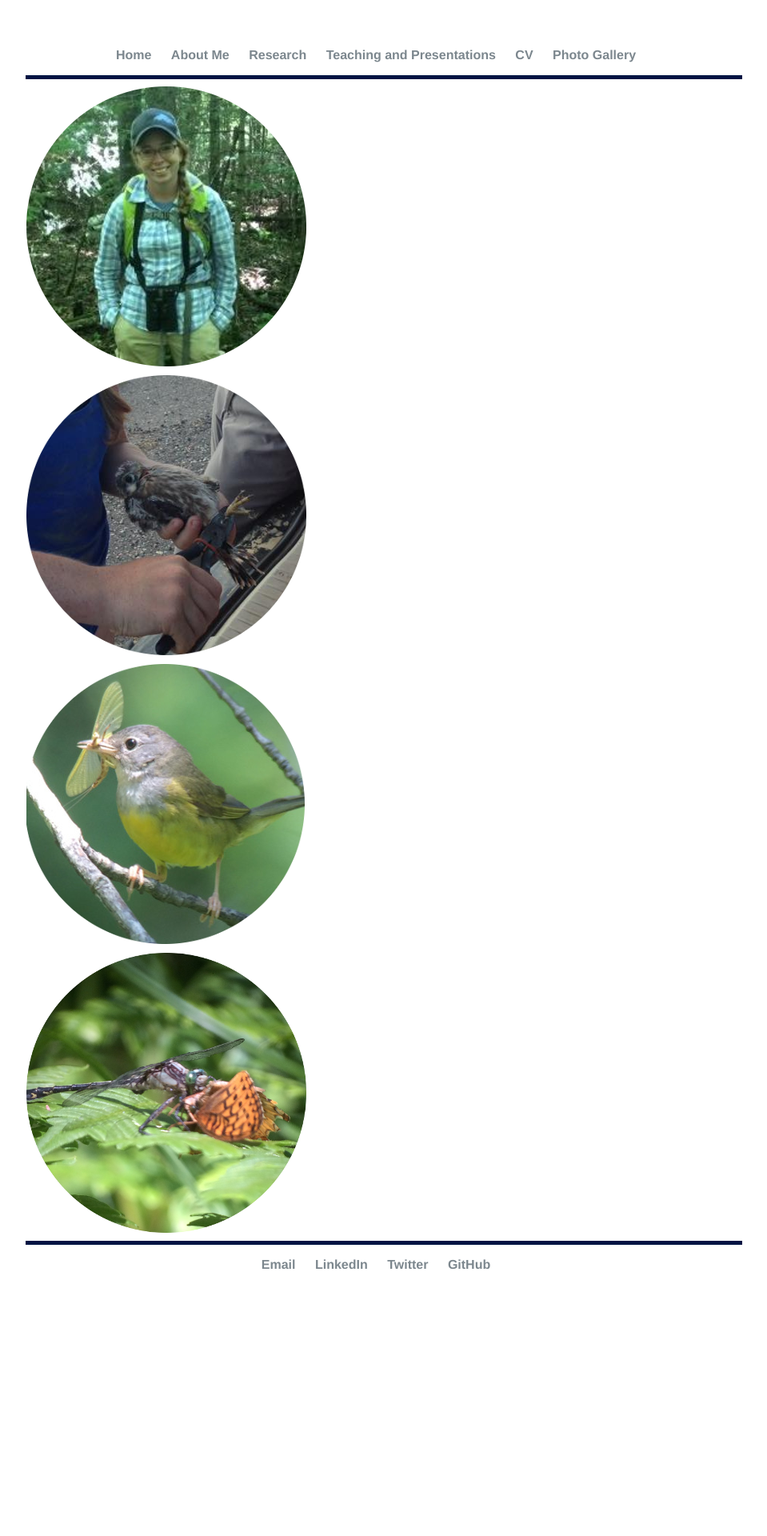
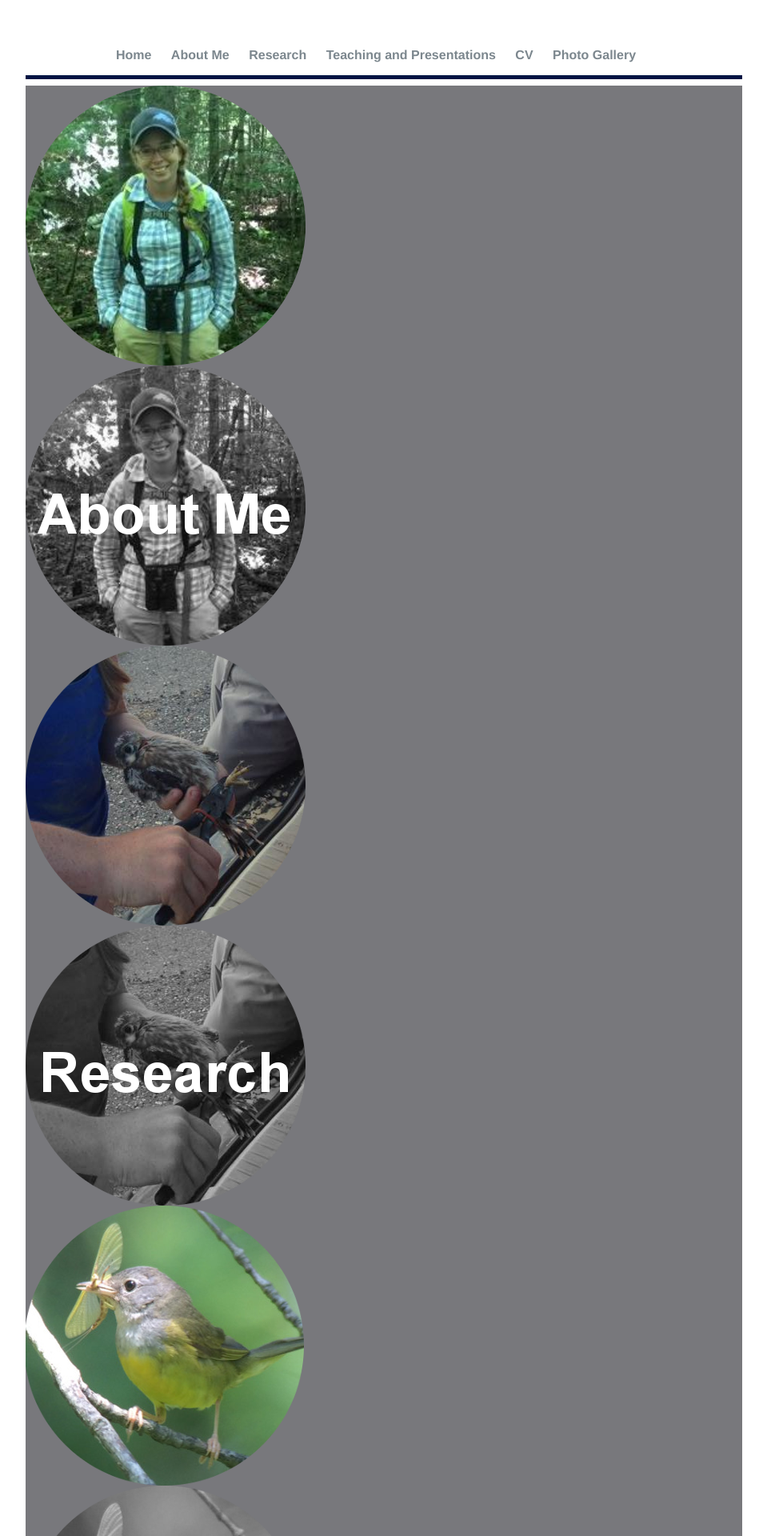
Before and after one commit to elizagrames/elizagrames.github.io, a Jekyll site: the page built from index.html, in a window 1280 px wide. Shown: the top 1920 px of the page at 80% size, without its empty margins (160-1119 px from the left). Built offline with Jekyll 4.4.1, drawn with Linux system fonts in a browser that asks for light colours; before the commit the page ends 1650 px from its top, so only the background shows below that.

Commit message:
Update index.html

```diff
--- a/index.html
+++ b/index.html
@@ -66,21 +66,29 @@ top: 0;
   z-index: 50;
 }
 
+	.button-image {
+    display: block;
+    cursor: default;
+	background-color: #78787c;
+}
+.button-image:hover img { opacity : .5; }
+.button-image img { display: block; }
+
 </style>
 
 <div class="gallerycontainer">
-<a class="thumbnail" href="/about">
+<a class="button-image" href="/about">
 <img src="https://github.com/elizagrames/elizagrames.github.io/blob/master/images/me.png?raw=true" border="0" /><span>
   <img src="https://github.com/elizagrames/elizagrames.github.io/blob/master/images/me-bw.png?raw=true" />
-		</span></a><a class="thumbnail" href="/research">
+		</span></a><a class="button-image" href="/research">
 	<img src="https://github.com/elizagrames/elizagrames.github.io/blob/master/images/AMKE-chick.png?raw=true" border="0" /><span>
   <img src="https://github.com/elizagrames/elizagrames.github.io/blob/master/images/AMKE-bw.png?raw=true" />
 	</span></a>
-	<a class="thumbnail" href="/teaching">
+	<a class="button-image" href="/teaching">
 	<img src="https://github.com/elizagrames/elizagrames.github.io/blob/master/images/MOWA-home.png?raw=true" border="0" /><span>
   <img src="https://github.com/elizagrames/elizagrames.github.io/blob/master/images/MOWA-bw.png?raw=true" />
 	</span></a>
-<a class="thumbnail" href="/cv">
+<a class="button-image" href="/cv">
 	<img src="https://github.com/elizagrames/elizagrames.github.io/blob/master/images/dragon-home.png?raw=true" border="0" /><span>
   <img src="https://github.com/elizagrames/elizagrames.github.io/blob/master/images/dragon-bw.png?raw=true" />
 	</span></a>
```
